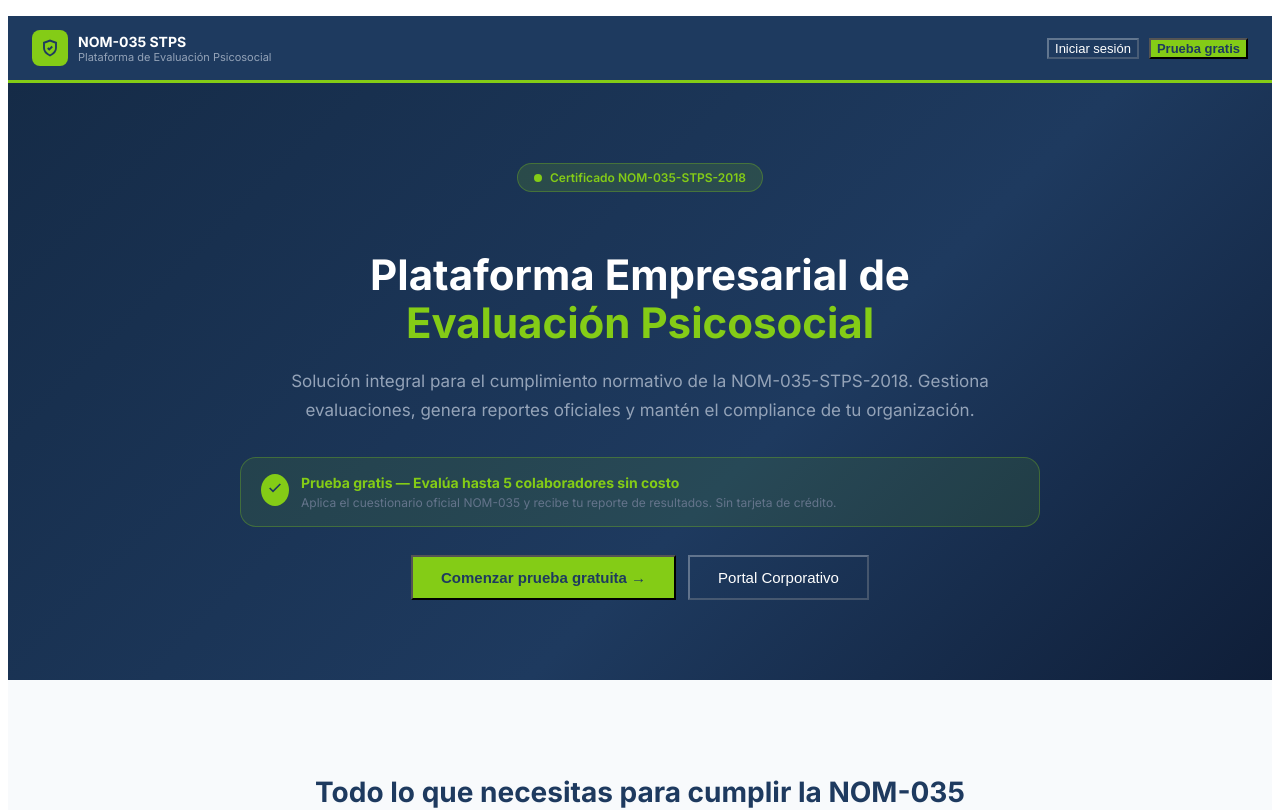
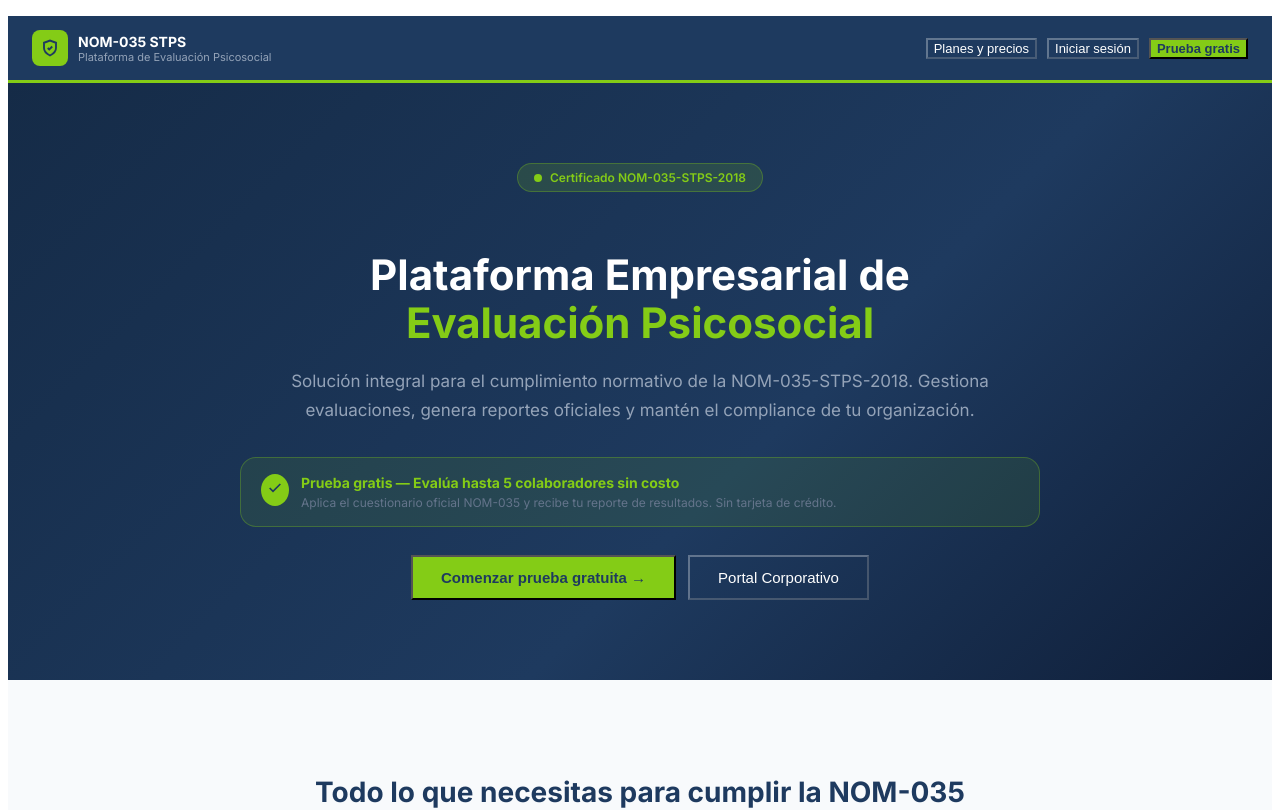
Before and after one commit to isamramirez78-creator/nom035-platform, a React (Vite) app in the folder client/: page / in a window 1280 px wide. Shown: the top 810 px of the page. Built offline with nearby package versions, Linux system fonts and the light colour scheme.

Commit message:
Agregar boton Planes y precios en nav de landing

```diff
--- a/client/src/pages/landing.tsx
+++ b/client/src/pages/landing.tsx
@@ -48,6 +48,10 @@ export default function Landing() {
             </div>
           </div>
           <div style={{ display: "flex", gap: 10 }}>
+            <Button variant="outline" onClick={() => setLocation("/plans")}
+              style={{ borderColor: "rgba(255,255,255,0.3)", color: "white", background: "transparent", fontSize: 13 }}>
+              Planes y precios
+            </Button>
             <Button variant="outline" onClick={() => setLocation("/login")}
               style={{ borderColor: "rgba(255,255,255,0.3)", color: "white", background: "transparent", fontSize: 13 }}>
               Iniciar sesión
```
